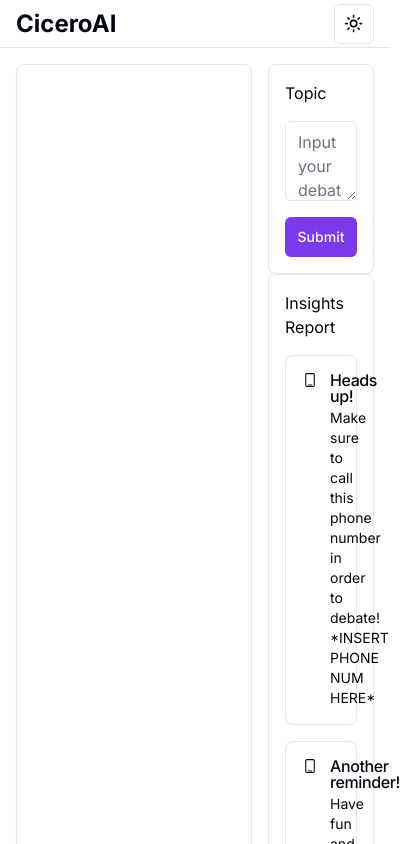
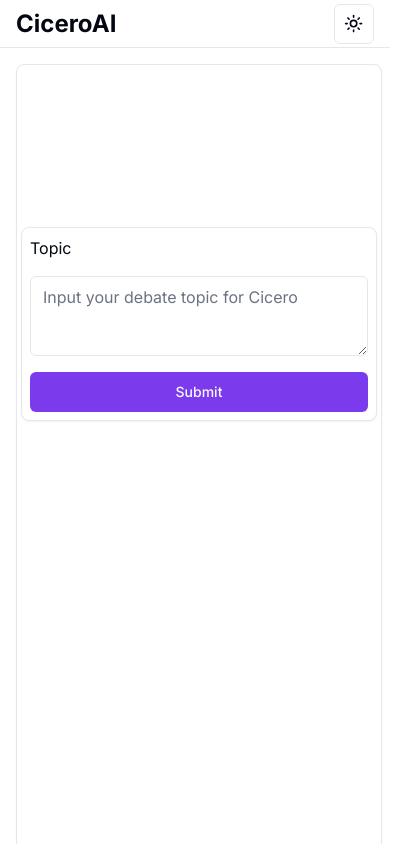
Before and after one commit to sumtzehern/CiceroAi, a Next.js app: page / in a window 390 px wide. Shown: the top 844 px of the page, 411 px wide, since content can reach past the window. Built offline with nearby package versions, Linux system fonts and the light colour scheme; no server answers.

Commit message:
camera formatting

```diff
--- a/src/app/rooms.tsx
+++ b/src/app/rooms.tsx
@@ -3,27 +3,28 @@
 import { Textarea } from "@/components/ui/textarea";
 import CameraView from "./cameraView";
 import { Button } from "@/components/ui/button";
-import PhoneIcon from "@/components/ui/phoneIcon"
-
-import { Alert, AlertDescription, AlertTitle } from "@/components/ui/alert"
-
+import PhoneIcon from "@/components/ui/phoneIcon";
+import { Alert, AlertDescription, AlertTitle } from "@/components/ui/alert";
 
 export default function Roomspage() {
   return (
     <div className="grid grid-cols-3 min-h-screen">
-      <div className="col-span-2 p-4 pr-2">
-        <div className="rounded-lg border bg-card text-card-foreground shadow-sm p-4 min-h-screen flex items-start justify-center">
-          <CameraView />
+      <div className="col-span-3 md:col-span-2 p-4 pr-2">
+        <div className="rounded-lg border bg-card text-card-foreground shadow-sm p-1 min-h-screen flex-col justify-center">
+          <div className="flex items-center justify-center w-full">
+            <CameraView />
+          </div>
+          <div className="w-full mt-2">
+            <div className="rounded-lg border bg-card text-card-foreground shadow-sm p-2 flex flex-col gap-4">
+              <h1 className="text-base">Topic</h1>
+              <Textarea placeholder="Input your debate topic for Cicero" className="text-base text-gray-600" />
+              <Button variant="default" className="w-full">Submit</Button>
+            </div>
+          </div>
         </div>
       </div>
 
-      <div className="col-span-1 p-4 pl-2 flex flex-col">
-        <div className="rounded-lg border bg-card text-card-foreground shadow-sm p-4 flex flex-col gap-4">
-          <h1 className="text-base">Topic</h1>
-          <Textarea placeholder="Input your debate topic for Cicero" className="text-base text-gray-600"/>
-          <Button variant="default" className="w-full">Submit</Button>
-        </div>
-
+      <div className="col-span-3 md:col-span-1 p-4 pl-2 flex flex-col">
         <div className="rounded-lg border bg-card text-card-foreground shadow-sm p-4 flex flex-col gap-4">
           <h1 className="text-base">Insights Report</h1>
 
@@ -46,7 +47,6 @@ export default function Roomspage() {
           <Button variant="default" className="w-full">Restart</Button>
         </div>
       </div>
-
     </div>
   );
 }
```
